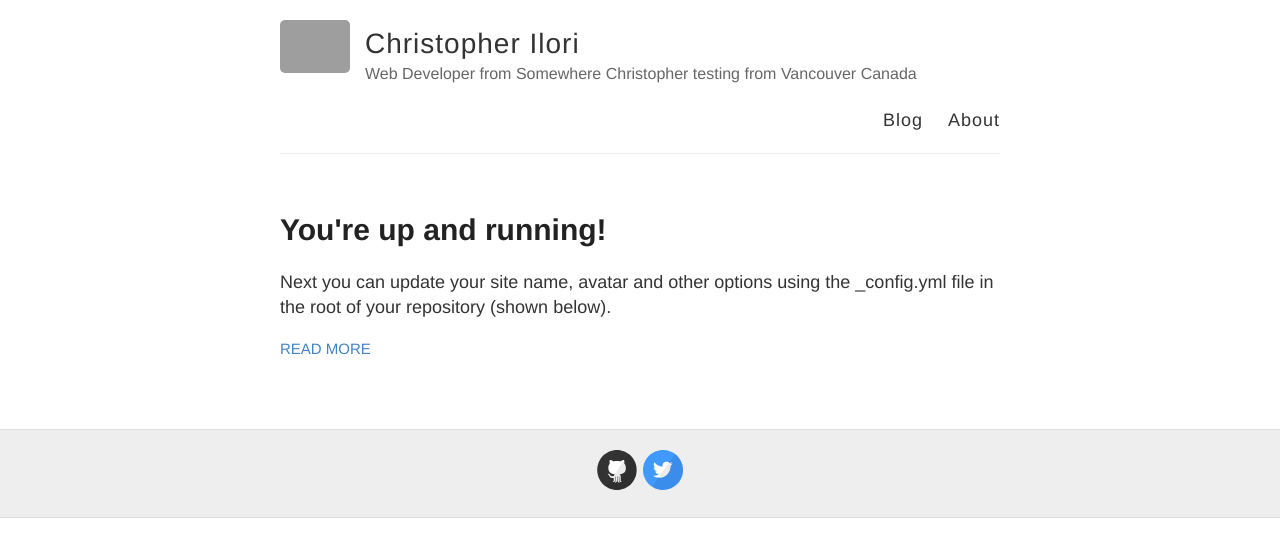
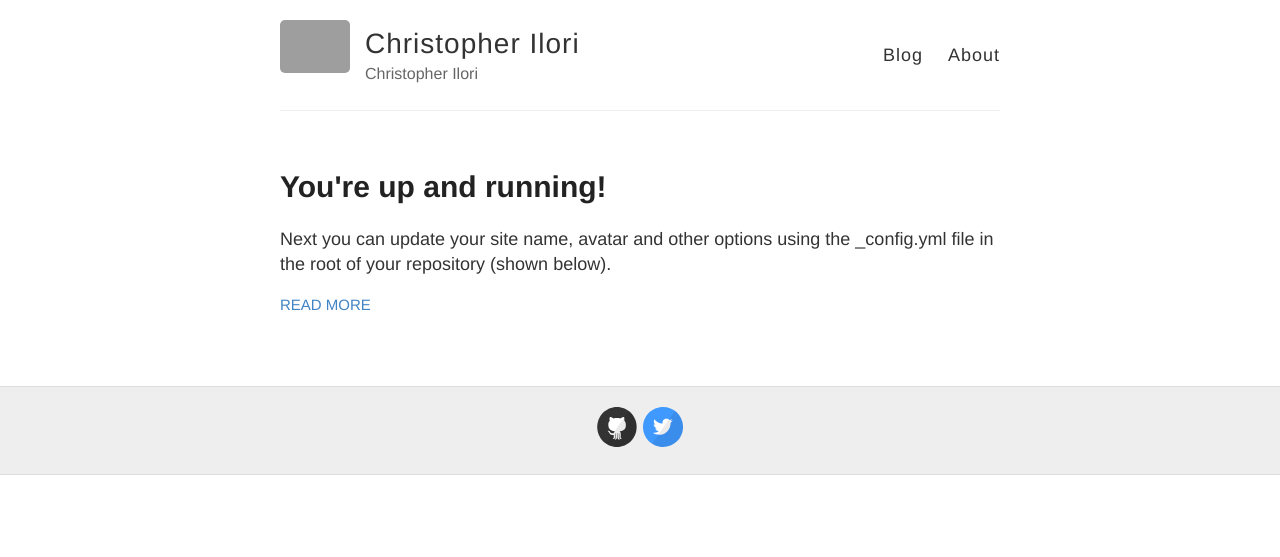
Before and after one commit to cilori/cilori.github.io, a Jekyll site: the page built from index.html, in a window 1280 px wide. Shown: the top 557 px of the page. Built offline with Jekyll 4.4.1, drawn with Linux system fonts in a browser that asks for light colours; grey boxes are pictures that could not be loaded.

Commit message:
Add changes to Description

```diff
--- a/_config.yml
+++ b/_config.yml
@@ -6,7 +6,7 @@
 name: Christopher Ilori
 
 # Short bio or description (displayed in the header)
-description: Web Developer from Somewhere Christopher testing from Vancouver Canada
+description: Christopher Ilori
 
 # URL of your avatar or profile pic (you could use your GitHub profile pic)
 avatar: https://raw.githubusercontent.com/barryclark/jekyll-now/master/images/jekyll-logo.png
```
Also changed, not shown: TODO.txt (added).
